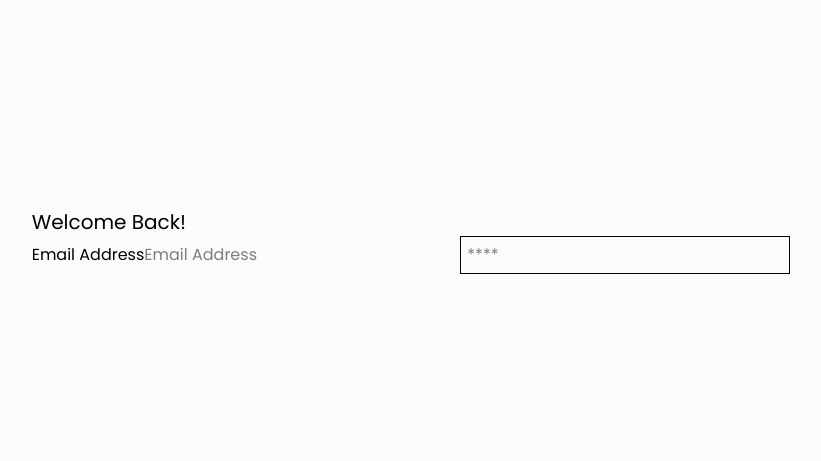
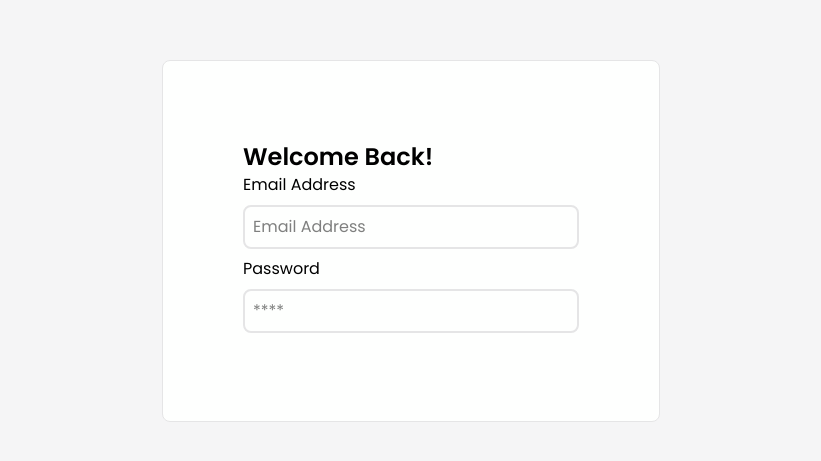
Before and after one commit to Great-kiola/Driving-Instructor-booking-platform, a React (Vite) app in the folder frontend/instructor-booking/: page /login in a window 1280 px wide. Shown: the part 159-620 px from the top of the page, without its empty margins (229-1050 px from the left). Built offline with nearby package versions, Linux system fonts and the light colour scheme.

Commit message:
feat: add Input2 component and integrate it into Login2 page; enhance form structure and styling

```diff
--- /dev/null
+++ b/frontend/instructor-booking/src/components/inputs/Input2.jsx
@@ -0,0 +1,19 @@
+import React from 'react'
+
+const Input2 = ({type, label, placeholder}) => {
+  return (
+    <div>
+        <label className=''>{label}</label>
+
+        <div className='border-2 border-[#e5e5e6] my-2 rounded-lg'>
+            <input
+                type={type}
+                placeholder={placeholder}
+                className='w-full bg-transparent outline-none p-2'
+            />
+        </div>
+    </div>
+  )
+}
+
+export default Input2
--- a/frontend/instructor-booking/src/pages/Auth/Login2.jsx
+++ b/frontend/instructor-booking/src/pages/Auth/Login2.jsx
@@ -1,14 +1,14 @@
 import React from "react";
+import Input2 from "../../components/inputs/Input2";
 
 const Login2 = () => {
   return (
-    <div className="flex items-center justify-center h-screen">
-      <div className="">
-        <h1 className="text-xl">Welcome Back!</h1>
+    <div className="flex items-center justify-center h-screen bg-[#f5f5f6]">
+      <div className="bg-[#fefffe] p-20 rounded-lg border border-[#e5e5e6]">
+        <h1 className="text-2xl font-semibold">Welcome Back!</h1>
 
         <form>
-        <label>Email Address</label>
-          <input
+          <Input2
             type="text"
             // value={email}
             // onChange={({ target }) => setEmail(target.value)}
@@ -16,11 +16,10 @@ const Login2 = () => {
             label="Email Address"
           />
 
-          <input
+          <Input2
             type="password"
             placeholder="****"
             label="Password"
-            className="border p-1.5"
           />
 
         </form>
```
